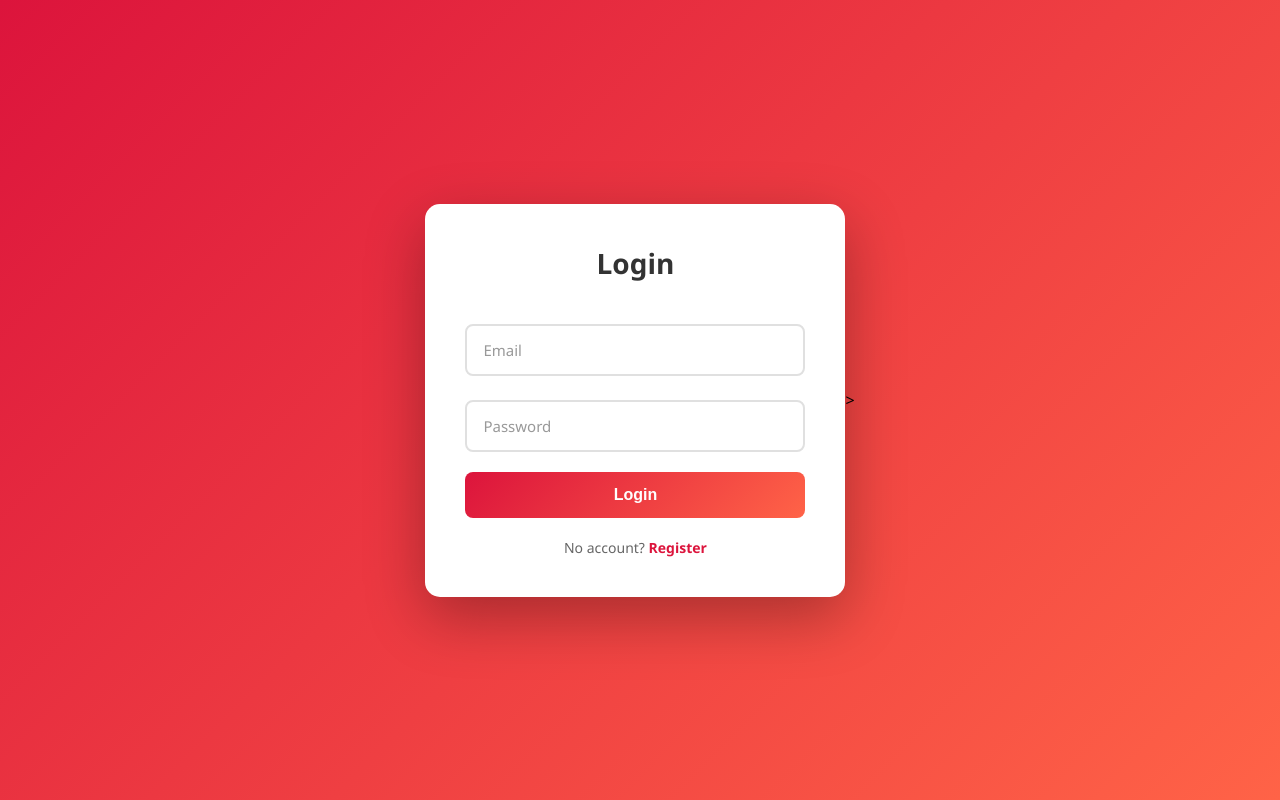
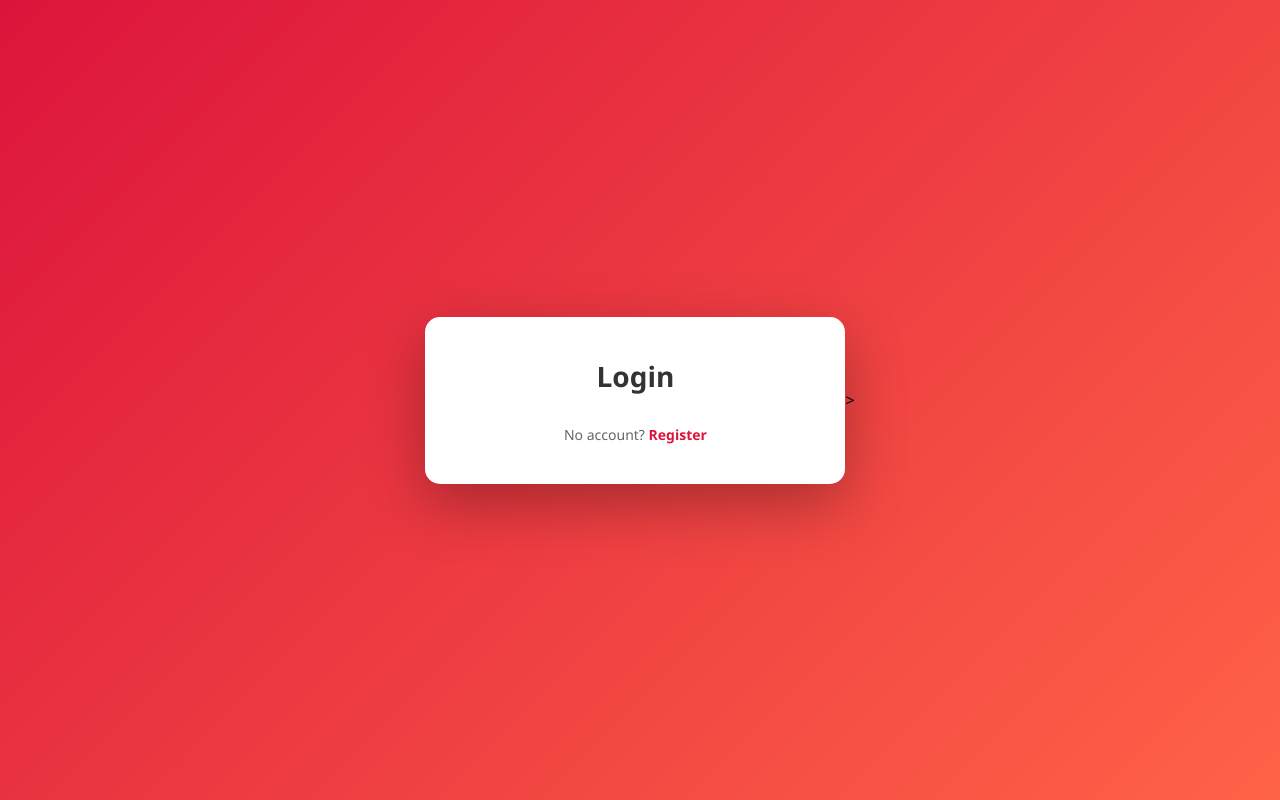
Before and after one commit to jabohrat123-source/loginreg, a plain HTML site: page index.html in a window 1280 px wide. Drawn offline with nearby package versions, Linux system fonts and the light colour scheme.

Commit message:
Fix HTML structure and update HOME_PAGE URL

```diff
--- a/index.html
+++ b/index.html
@@ -126,15 +126,12 @@ body {
 
                                                                                                                                                                                                                                                                                                                     <body>
 
-                                                                                                                                                                                                                                                                                                                    <div id="successMessage" class="success"></div>
-
+                                                    <div id="successMessage" class="success"></div>
 
                                                                                                                                                                                                                                                                                                                     <!-- LOGIN BOX -->
                                                                                                                                                                                                                                                                                                                     <div id="loginBox" class="box">
                                                                                                                                                                                                                                                                                                                         <h2>Login</h2>
-                                                                                                                                                                                                                                                                                                                            <input id="loginUser" type="email" placeholder="Email">
-                                                                                                                                                                                                                                                                                                                                <input id="loginPass" type="password" placeholder="Password">
-                                                                                                                                                                                                                                                                                                                                    <button onclick="login()">Login</button>
+
                                                                                                                                                                                                                                                                                                                                         <p id="loginError" class="error"></p>
                                                                                                                                                                                                                                                                                                                                             <p class="link">No account? <a href="#" onclick="showRegister()">Register</a></p>
                                                                                                                                                                                                                                                                                                                                             </div>
@@ -142,9 +139,7 @@ body {
                                                                                                                                                                                                                                                                                                                                             <!-- REGISTER BOX -->
                                                                                                                                                                                                                                                                                                                                             <div id="registerBox" class="box" style="display:none;">
                                                                                                                                                                                                                                                                                                                                                 <h2>Register</h2>
-                                                                                                                                                                                                                                                                                                                                                    <input id="newFullname" type="text" placeholder="Full Name">
-                                                                                                                                                                                                                                                                                                                                                        <input id="newPhone" type="tel" placeholder="Phone Number">
-                                                                                                                                                                                                                                                                                                                                                            <input id="newUser" type="email" placeholder="Email">
+
                                                                                                                                                                                                                                                                                                                                                                 <input id="newPass" type="password" placeholder="Password">
                                                                                                                                                                                                                                                                                                                                                                     <button onclick="register()">Create Account</button>
                                                                                                                                                                                                                                                                                                                                                                         <p id="registerError" class="error"></p>
@@ -157,8 +152,7 @@ body {
                                                                                                                                                                                                                                                                                                                                                                             const SUPABASE_ANON_KEY = "eyJhbGciOiJIUzI1NiIsInR5cCI6IkpXVCJ9.eyJpc3MiOiJzdXBhYmFzZSIsInJlZiI6Imx6d2NhYm12YmZnbnd2a3Jpc2t3Iiwicm9sZSI6ImFub24iLCJpYXQiOjE3NjU2MTEyODcsImV4cCI6MjA4MTE4NzI4N30.IjYgkCoBBAVMexpxtCYW3TltE0IfxrXftUzI9M2TiLM";
 
                                                                                                                                                                                                                                                                                                                                                                             // Set this to your Google Sites published homepage
-                                                                                                                                                                                                                                                                                                                                                                            const HOME_PAGE = "hhttps://sites.google.com/view/flashave/home";
-
+const HOME_PAGE = "https://sites.google.com/view/flashave/home";
                                                                                                                                                                                                                                                                                                                                                                             const supabaseClient = supabase.createClient(SUPABASE_URL, SUPABASE_ANON_KEY);
 
                                                                                                                                                                                                                                                                                                                                                                             // Toggle Boxes
```
